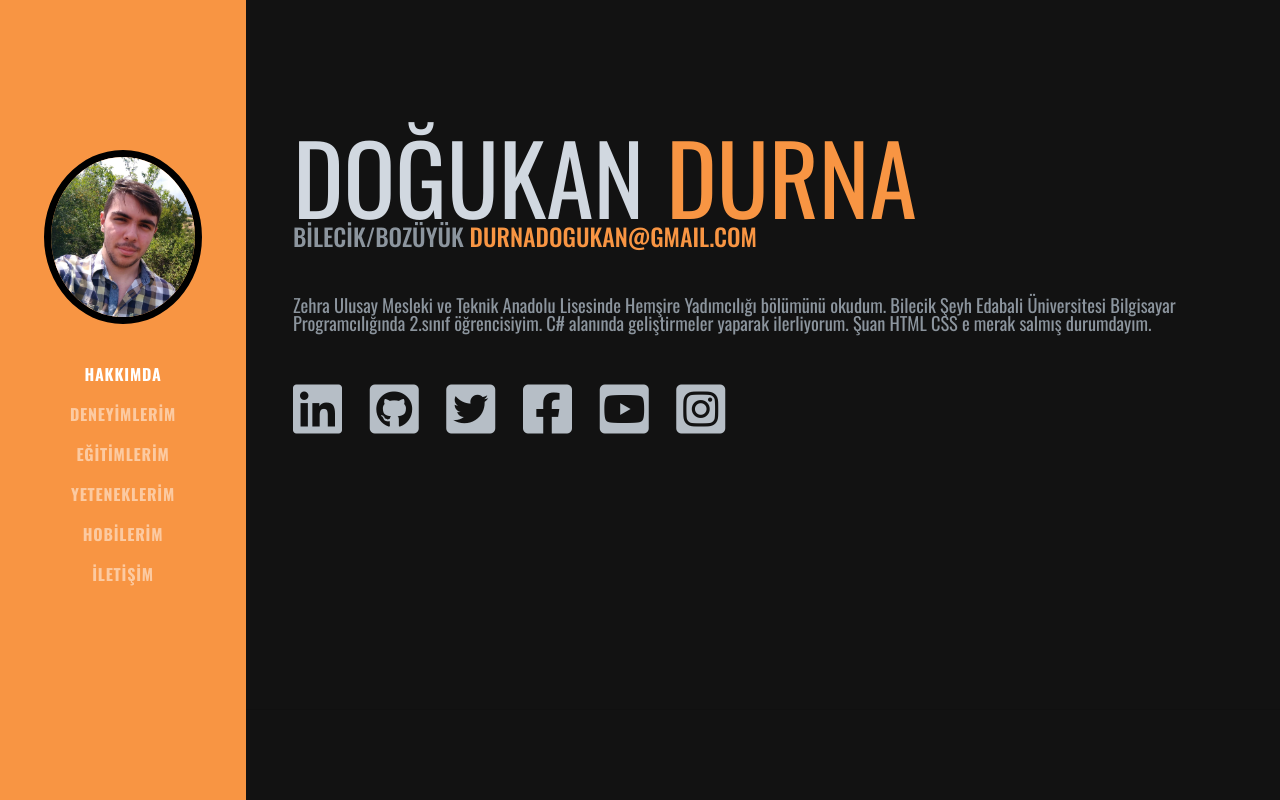
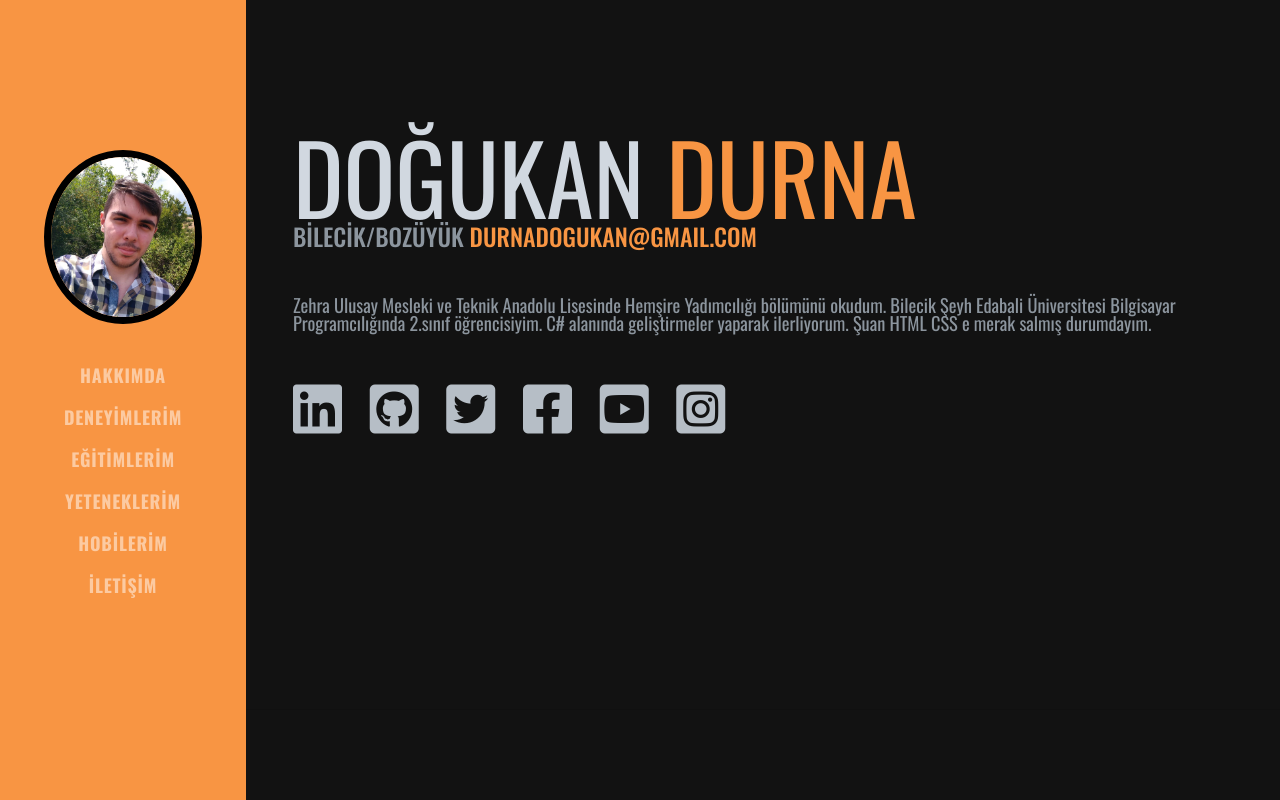
Before and after one commit to EL-EX/dogukandurna.github.io, a plain HTML site: page index.html in a window 1280 px wide. Shown: the top 800 px of the page. Drawn offline with nearby package versions, Linux system fonts and the light colour scheme.

Commit message:
Last Update(16.09.2021)

```diff
--- a/cvstyle.css
+++ b/cvstyle.css
@@ -115,7 +115,7 @@ body{
 .navbar-menus li {
     text-align: center;
     flex-direction: column;
-    font-size: 16px;
+    font-size: 18px;
     list-style-type:none;
     display: list-item;
     padding: 12px;
@@ -135,7 +135,7 @@ body{
     color: rgba(255, 255, 255, 0.75) !important;
 }
 
-.navbar-menus li.active a{
+.navbar-menus a.active{
     color: white !important;
 }
 
```
